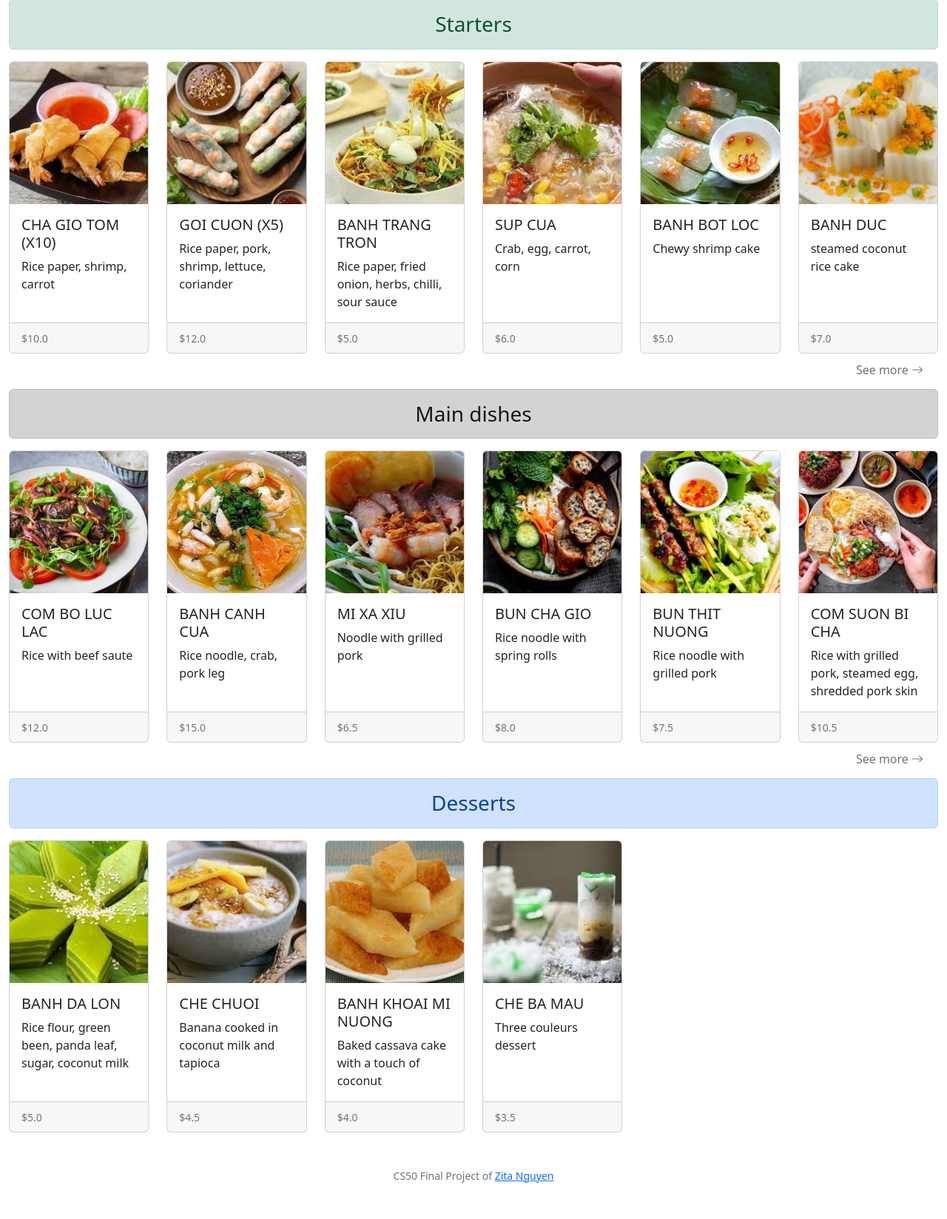
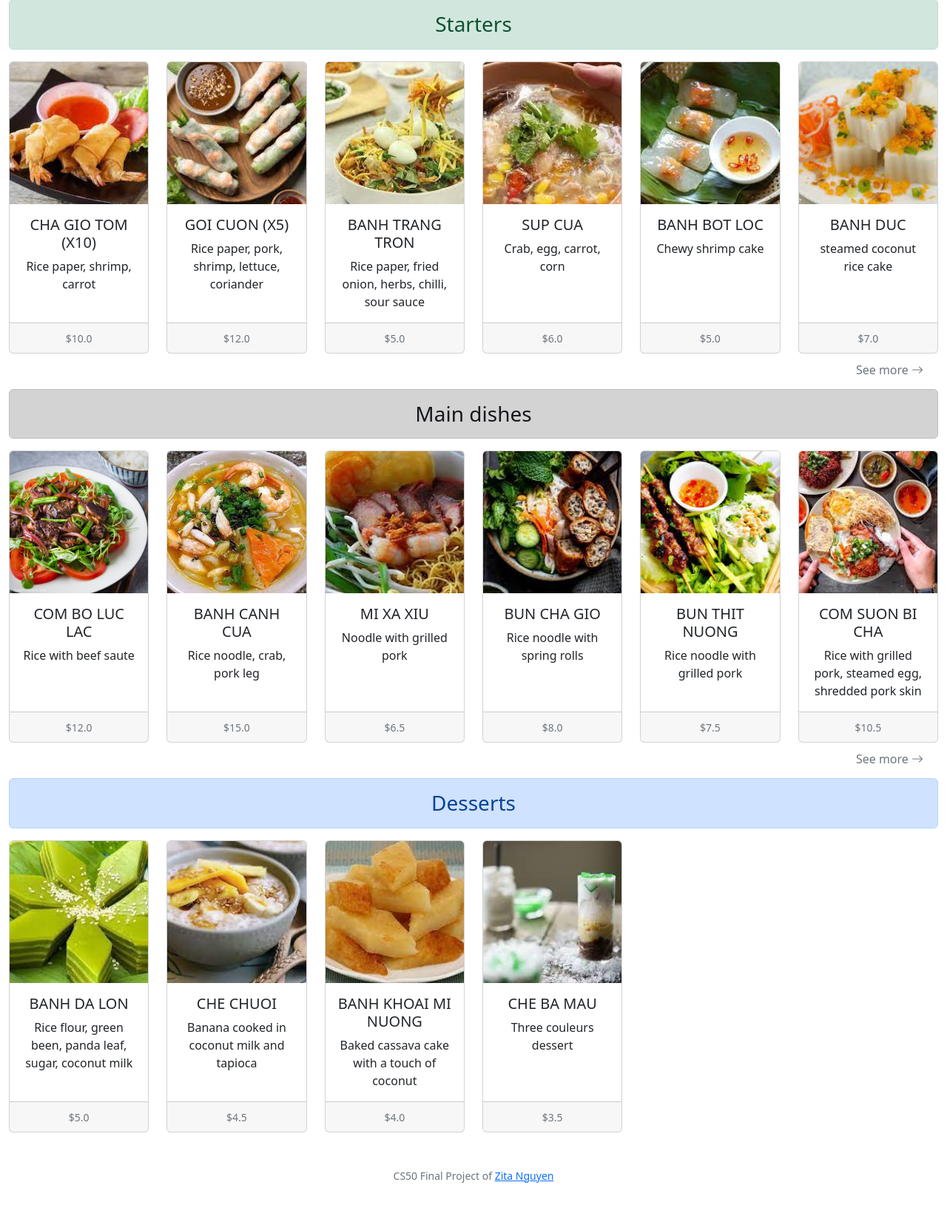
Before and after one commit to ZitaNguyen/FoodMarket, a Flask app: page / in a window 1280 px wide. Shown: the part 125-1773 px from the top of the page at 74% size. Run offline with Flask 2, Linux system fonts and the light colour scheme; a user stored in the database is signed in; data comes from the database, SQL or seed files in the repository.

Commit message:
update css

```diff
--- a/static/styles.css
+++ b/static/styles.css
@@ -25,10 +25,6 @@ nav .navbar-brand .blue
     text-transform: uppercase;
 }
 
-.card-profile > .card-img-top {
-    height: 5vw;
-}
-
 .button-see-more {
     text-decoration: none;
     float: right;
--- a/templates/index.html
+++ b/templates/index.html
@@ -10,7 +10,7 @@
     Starters
 </div>
 <!-- Images for Starter -->
-<div class="row row-cols-1 row-cols-lg-6 row-cols-md-3 g-4">
+<div class="row row-cols-1 row-cols-lg-6 row-cols-md-3 g-4 text-center">
   {% if not starters %}
     <div class="col">
       <div class="card h-100">
@@ -49,7 +49,7 @@
     Main dishes
 </div>
 <!-- Images for Main dish -->
-<div class="row row-cols-1 row-cols-lg-6 row-cols-md-3 g-4">
+<div class="row row-cols-1 row-cols-lg-6 row-cols-md-3 g-4 text-center">
   {% if not main_dishes %}
     <div class="col">
       <div class="card h-100">
@@ -88,7 +88,7 @@
     Desserts
 </div>
 <!-- Images for Dessert -->
-<div class="row row-cols-1 row-cols-lg-6 row-cols-md-3 g-4">
+<div class="row row-cols-1 row-cols-lg-6 row-cols-md-3 g-4 text-center">
   {% if not desserts %}
     <div class="col">
       <div class="card h-100">
--- a/templates/product.html
+++ b/templates/product.html
@@ -34,7 +34,7 @@
 
   <!-- Menu -->
   <div class="col-xs-1 col-lg-9">
-      <div class="d-flex mb-5 justify-content-evenly">
+      <div class="d-flex flex-wrap mb-5 justify-content-evenly">
         <img src="{{url_for('static', filename='photos/' + this_product[3])}}" class="img-fluid" alt="{{ this_product[2] }}">
         <div>
           <p class="display-6 text-uppercase">{{ this_product[2] }}</p>
```
Also changed, not shown: 1 other file.
